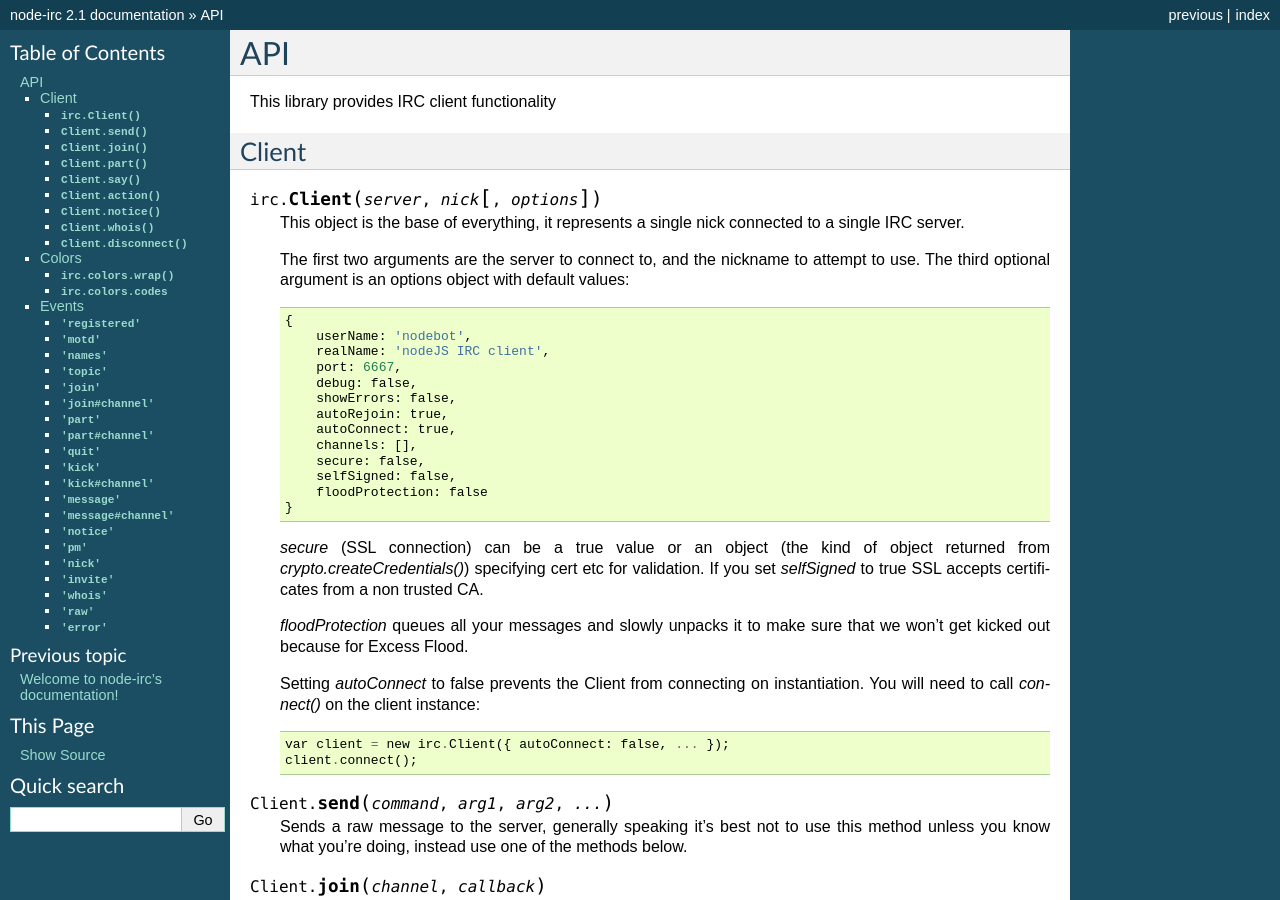
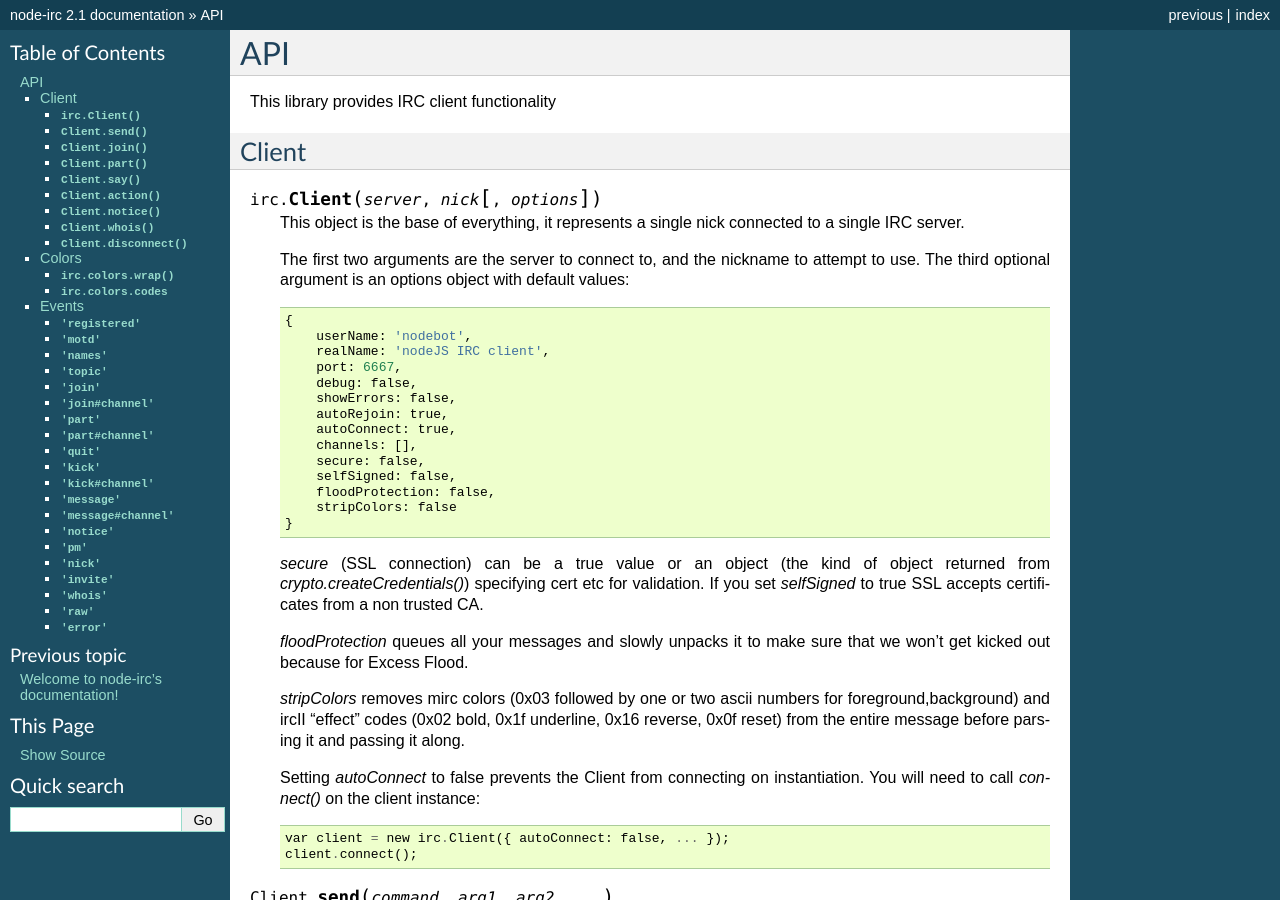
Before and after one commit to martynsmith/node-irc, a Sphinx documentation site: the page built from docs/API.rst, in a window 1280 px wide and 900 px high. Built offline with Sphinx 7.4.7, drawn with Linux system fonts in a browser that asks for light colours.

Commit message:
add docs

```diff
--- a/docs/API.rst
+++ b/docs/API.rst
@@ -26,7 +26,8 @@ Client
             channels: [],
             secure: false,
             selfSigned: false,
-            floodProtection: false
+            floodProtection: false,
+            stripColors: false
         }
 
     `secure` (SSL connection) can be a true value or an object (the kind of object
@@ -35,6 +36,11 @@ Client
 
     `floodProtection` queues all your messages and slowly unpacks it to make sure
     that we won't get kicked out because for Excess Flood.
+
+    `stripColors` removes mirc colors (0x03 followed by one or two ascii
+    numbers for foreground,background) and ircII "effect" codes (0x02
+    bold, 0x1f underline, 0x16 reverse, 0x0f reset) from the entire
+    message before parsing it and passing it along.
 
     Setting `autoConnect` to false prevents the Client from connecting on
     instantiation.  You will need to call `connect()` on the client instance::
```
